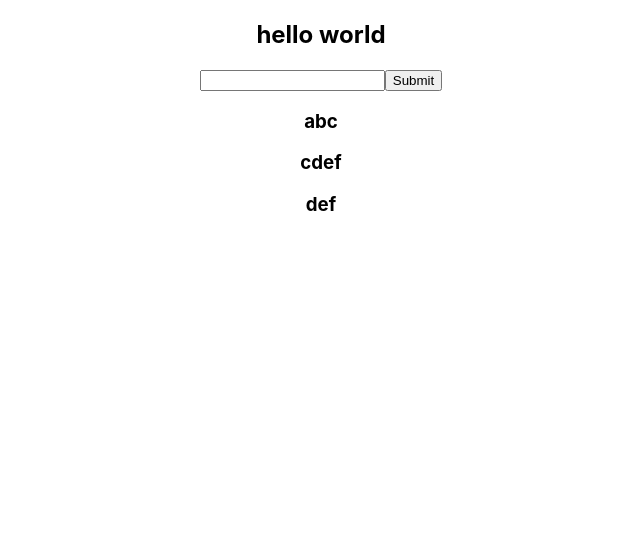
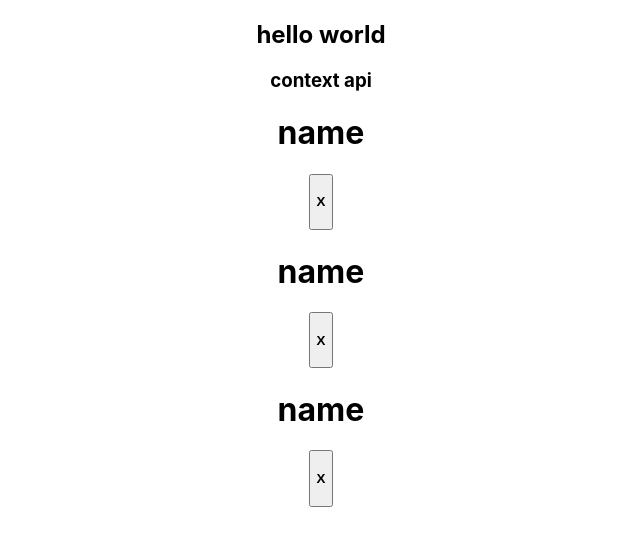
Before and after one commit to DevelopedByAngel/pepcoding, a React (Create React App) app in the folder pepcoding/: page / in a window 1280 px wide. Shown: the top 546 px of the page, without its empty margins (319-959 px from the left). Built offline with nearby package versions, Linux system fonts and the light colour scheme.

Commit message:
practice

```diff
--- a/pepcoding/src/App.js
+++ b/pepcoding/src/App.js
@@ -1,10 +1,10 @@
 import './App.css';
-import UseReducer1 from './Components/UseReducer1'
+import Context from './Components/Context'
 function App() {
   return (
     <div className="App">
     <h2>hello world</h2>
-    <UseReducer1/>
+    <Context/>
     </div>
   );
 }
--- /dev/null
+++ b/pepcoding/src/Components/Context.js
@@ -0,0 +1,41 @@
+import React,{useContext} from 'react';
+import people from "../Data/people";
+
+const PersonContext=React.createContext();
+const Context=()=>
+{
+	console.log(people);
+	const remove=(i)=>
+	{
+		console.log("okay",i)
+	};
+	return(
+		<PersonContext.Provider value={{hello:"hello!!",remove:remove}}>
+			<h3>context api</h3>
+			<List people={people}/>
+		</PersonContext.Provider>
+		);
+}
+const List=({people})=>
+{
+	return (<div>{
+		people.map((p,i)=>
+		{
+			return(
+				<Person name={p.name} i={i}/>
+				);
+		})
+	}
+	</div>)
+}
+const Person=({name,i})=>
+{
+	const {hello,remove}=useContext(PersonContext);
+	return(
+		<div>
+			<h1>name</h1>
+			<button onClick={()=>remove(i)}><h4>X</h4></button>
+		</div>
+		)
+}
+export default Context;
```
Also changed, not shown: 1 other file (tests, documents, lock files or other folders).
